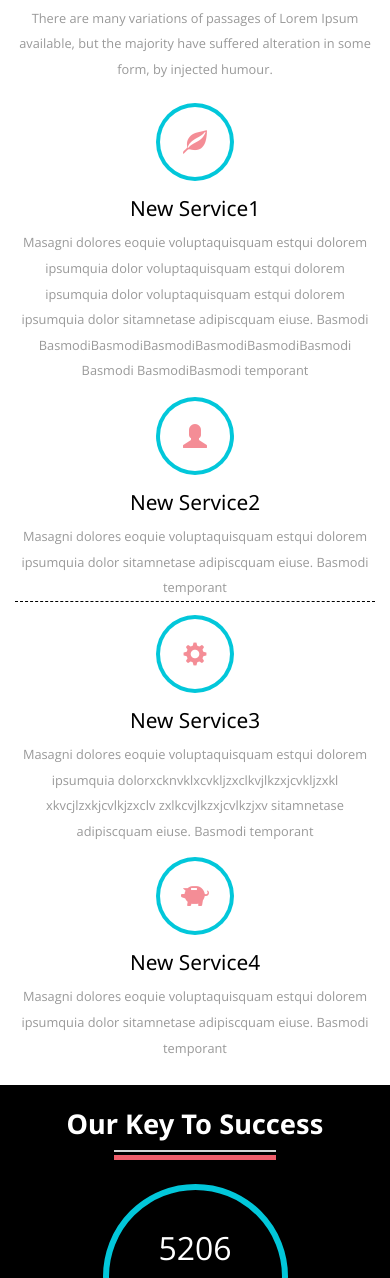
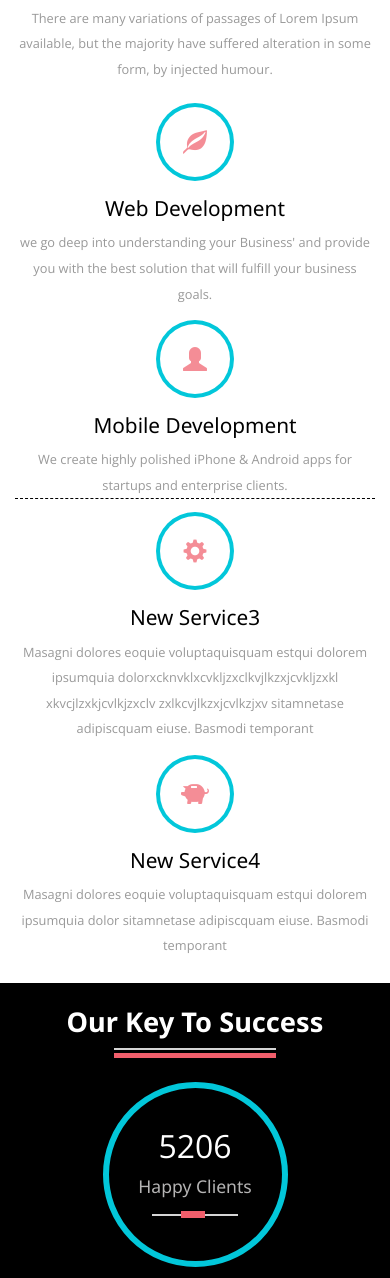
Before and after one commit to mahdy-nasr/khwarezmy, a PHP site: page / in a window 390 px wide. Shown: the part 322-1600 px from the top of the page. Run offline with PHP 8.4, Linux system fonts and the light colour scheme.

Commit message:
web and mobile commits

```diff
--- a/index.php
+++ b/index.php
@@ -145,8 +145,8 @@ Author URL: http://khwarezmy.com
 						<div class=" hi-icon-effect-7 hi-icon-effect-7a">
 							<i class="glyphicon glyphicon-leaf hi-icon "> </i>
 						</div>
-						<h3>New Service1</h3>
-						<p>Masagni dolores eoquie voluptaquisquam estqui dolorem ipsumquia dolor voluptaquisquam estqui dolorem ipsumquia dolor voluptaquisquam estqui dolorem ipsumquia dolor sitamnetase adipiscquam eiuse. Basmodi BasmodiBasmodiBasmodiBasmodiBasmodiBasmodi Basmodi BasmodiBasmodi temporant</p>
+						<h3>Web Development</h3>
+										<p>we go deep into understanding your Business' and provide you with the best solution that will fulfill your business goals.</p>
 
 					</div>
 
@@ -158,8 +158,8 @@ Author URL: http://khwarezmy.com
 						<div class=" hi-icon-effect-7 hi-icon-effect-7a">
 							<i class="glyphicon glyphicon-user hi-icon "> </i>
 						</div>
-						<h3>New Service2</h3>
-						<p>Masagni dolores eoquie voluptaquisquam estqui dolorem ipsumquia dolor sitamnetase adipiscquam eiuse. Basmodi temporant</p>
+						<h3>Mobile Development</h3>
+										<p>We create highly polished iPhone & Android apps for startups and enterprise clients.</p>
 
 					</div>
 				</div>
```
